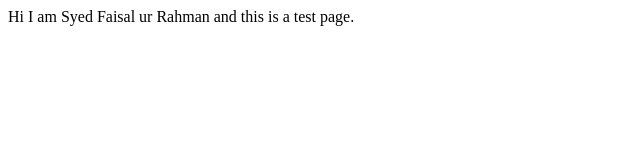
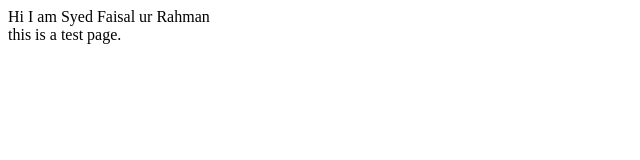
Before and after one commit to faisalrahman36/test, a plain HTML site: page index.html in a window 1280 px wide. Shown: the whole page, without its empty margins (0-640 px from the left). Drawn offline with Linux system fonts and the light colour scheme.

Commit message:
update index

```diff
--- a/index.html
+++ b/index.html
@@ -5,7 +5,7 @@
 </head>
 <body>
     <div>
-        Hi I am Syed Faisal ur Rahman and this is a test page.
+        Hi I am Syed Faisal ur Rahman </br> this is a test page.
 
     </div>
 </body>
```
